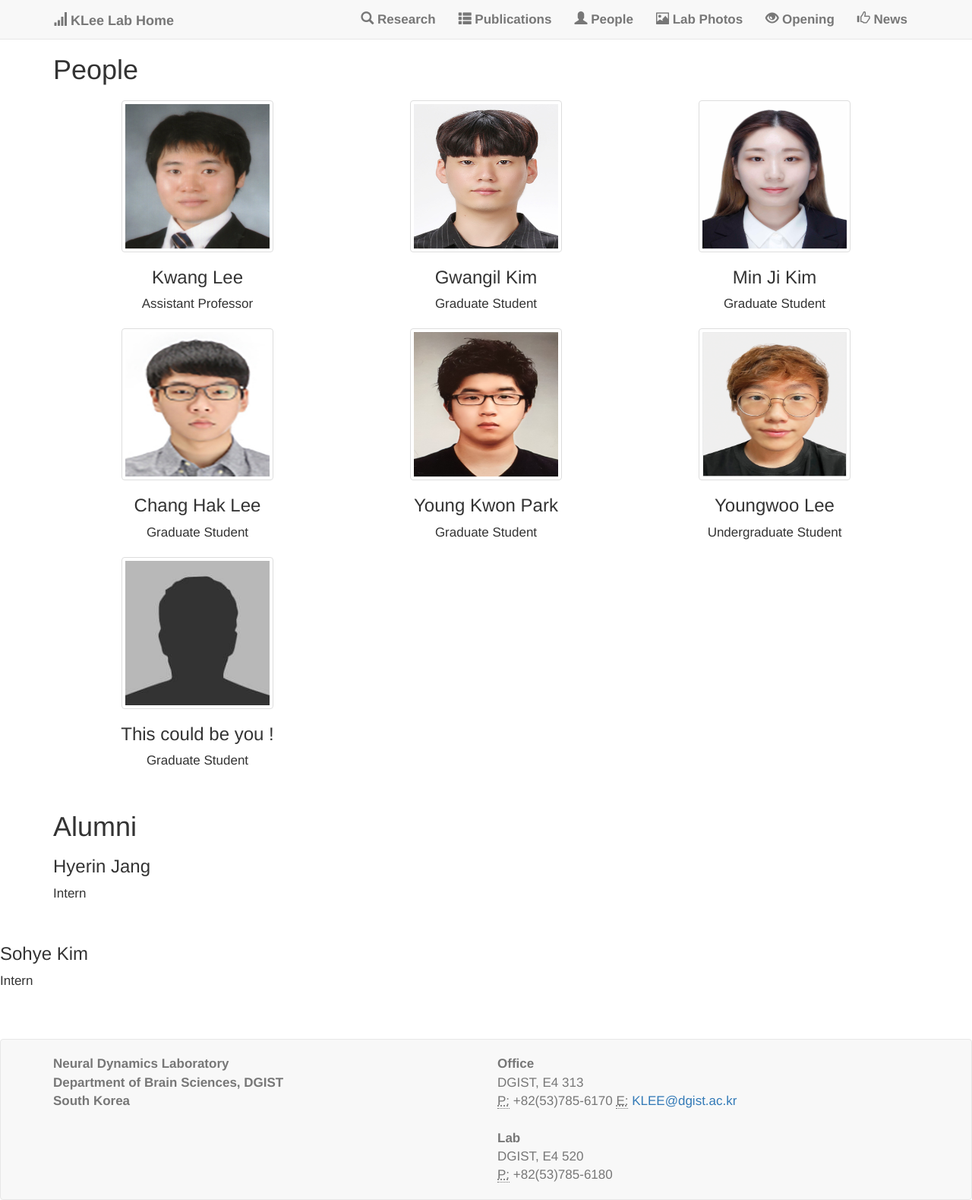
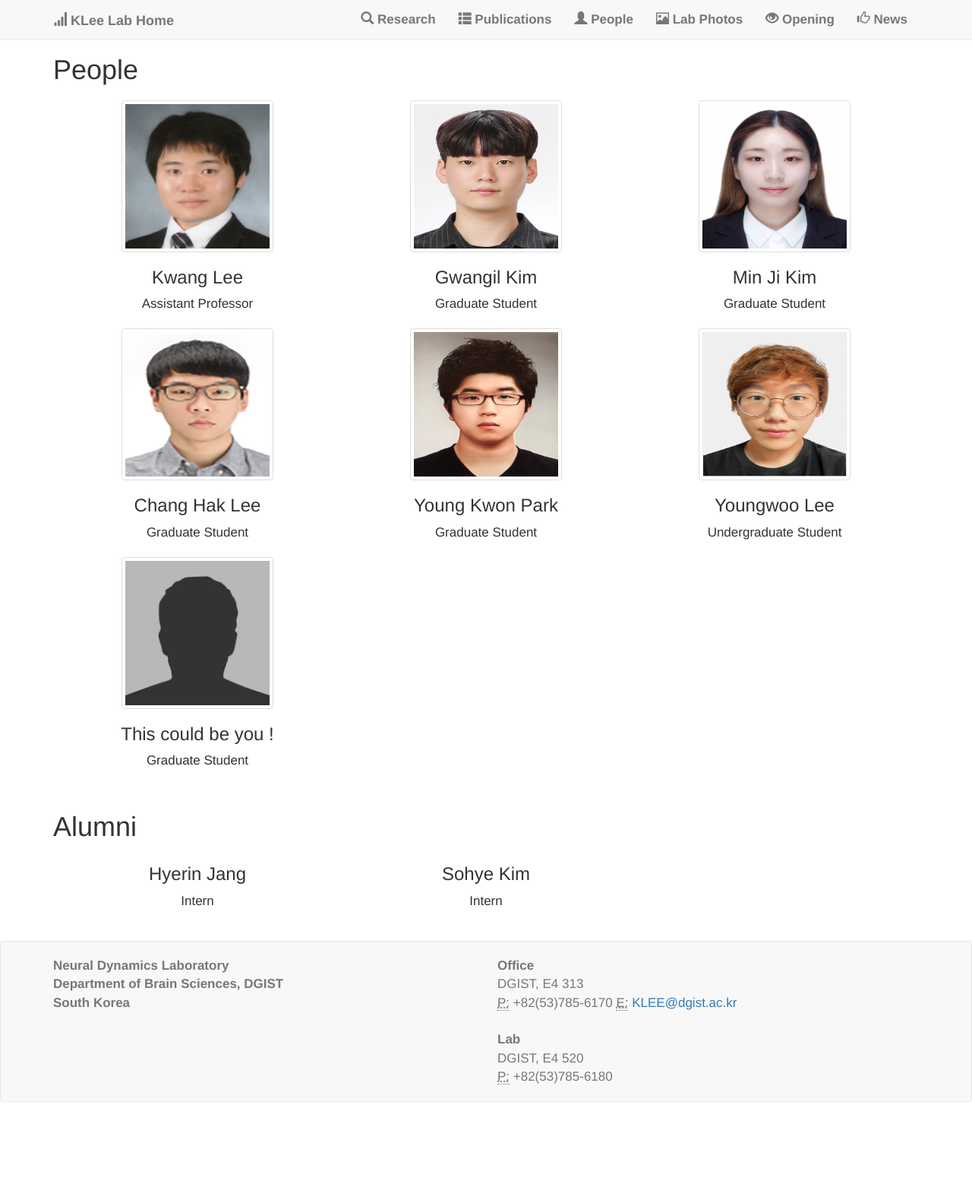
Before and after one commit to kleelab/kleelab.github.io, a Jekyll site: the page built from people.html, in a window 1280 px wide. Shown: the whole page at 76% size. Built offline with Jekyll 4.4.1, drawn with Linux system fonts in a browser that asks for light colours; nearby versions of some CDN libraries; a style sheet for code colours, icons or effects is not loaded; after the commit the page ends 1450 px from its top, so only the background shows below that.

Commit message:
Update people.html

```diff
--- a/people.html
+++ b/people.html
@@ -26,10 +26,10 @@
 
         <h1 class="alumni">Alumni</h1>
        {% for person in site.data.alumni %}
+         <div class="person col-md-4 col-sm-6 col-xs-12">
 
            <h3 class="person-role">{{ person.name }}</h3>
            <p class="person-role">{{ person.role }} </p>
-          <br>
          </div>
 
         {% endfor %}
```
